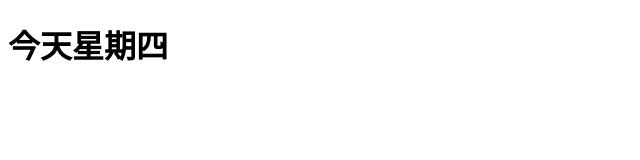
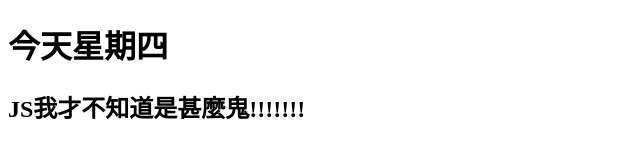
Before and after one commit to Xirrren/-0424, a plain HTML site: page index.html in a window 1280 px wide. Shown: the whole page, without its empty margins (0-640 px from the left). Drawn offline with Linux system fonts and the light colour scheme.

Commit message:
新增:JS我才不知道是甚麼鬼

```diff
--- a/index.html
+++ b/index.html
@@ -6,5 +6,6 @@
 </head>
 <body>
     <h1>今天星期四</h1>
+    <h2>JS我才不知道是甚麼鬼!!!!!!!</h2>
 </body>
 </html>
```
